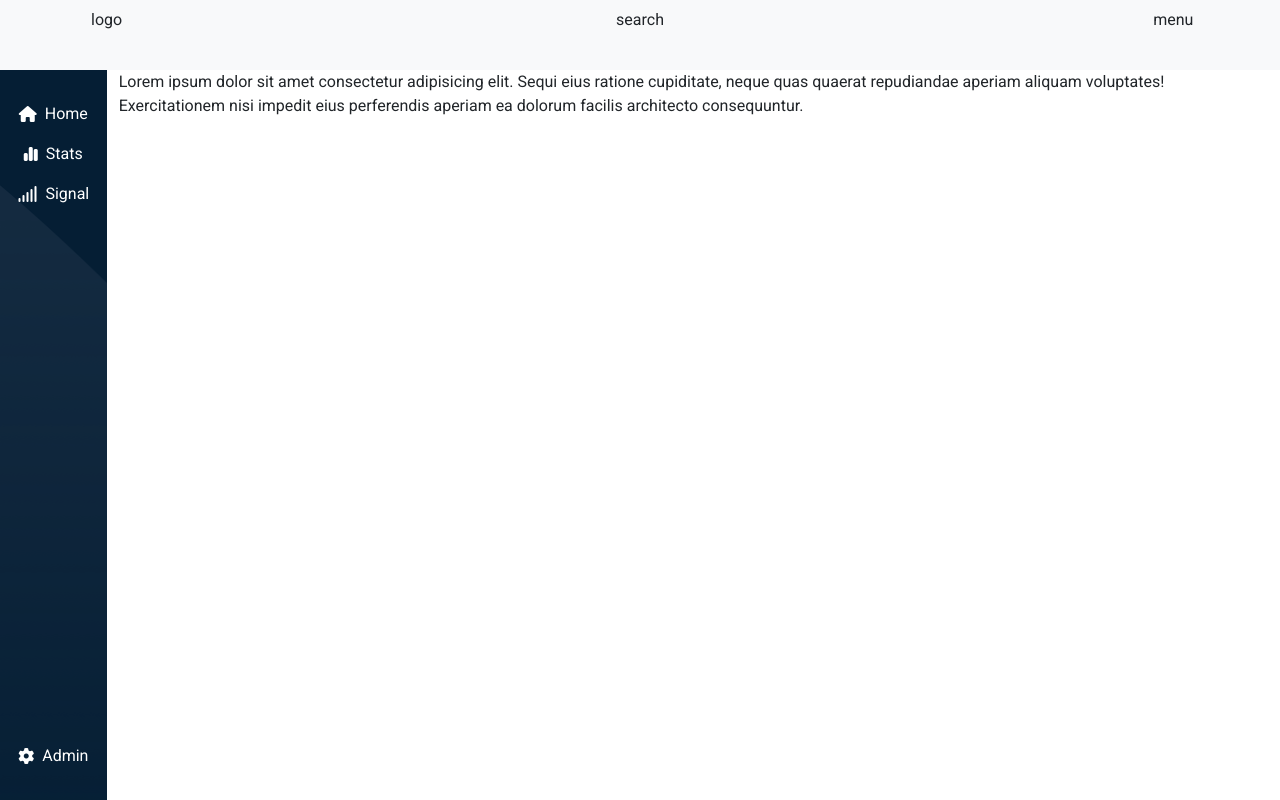
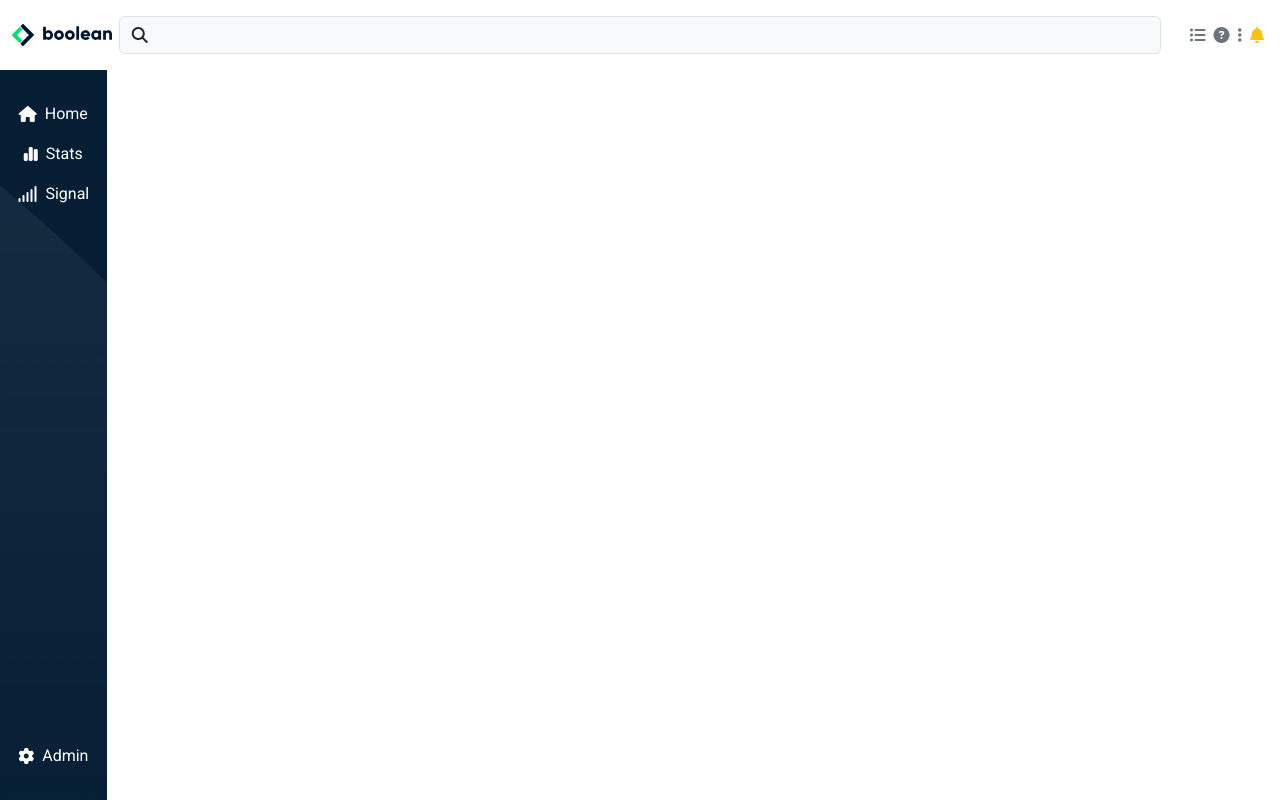
Before and after one commit to RiccardoImperato/html-css-bootstrap-dashboard, a plain HTML site: page index.html in a window 1280 px wide. Drawn offline with nearby package versions, Linux system fonts and the light colour scheme.

Commit message:
feat: topbar

```diff
--- a/css/style.css
+++ b/css/style.css
@@ -8,6 +8,16 @@
 
 header {
     height: 4.375rem;
+}
+
+#topbar img {
+    width: 100%;
+    min-width: 2.5rem;
+}
+
+#topbar img:last-child {
+    width: 100%;
+    min-width: 6.25rem;
 }
 
 /*/ Header */
@@ -23,6 +33,8 @@ nav {
 }
 
 #sidebar {
+    max-width: 9.375rem;
+    min-width: 4.375rem;
     background-color: #051e34;
     background-image: url(../img/sidebar-bg.png);
 }
--- a/index.html
+++ b/index.html
@@ -22,16 +22,28 @@
 
 <body>
     <!-- Header -->
-    <header class="container-fluid bg-light py-2 text-center position-sticky start-0 top-0 end-0">
-        <div class="row">
-            <div class="col-2">
-                logo
+    <header class="container-fluid sticky-top bg-white py-3" id="topbar">
+        <div class="row align-items-center justify-content-between">
+            <div class="col-1">
+                <img src="./img/mobile-logo.png" alt="Logo-small" class="d-block d-lg-none">
+                <img src="./img/logo.svg" alt="Logo" class="d-none d-lg-block">
             </div>
-            <div class="col-8">
-                search
+            <div class="col-10">
+                <div class="input-group">
+                    <button class="input-group-text" id="inputGroup-sizing-default">
+                        <i class="fa-solid fa-magnifying-glass"></i>
+                    </button>
+                    <input type="text" class="form-control border-start-0 bg-body-tertiary"
+                        aria-label="Sizing example input" aria-describedby="inputGroup-sizing-default">
+                </div>
             </div>
-            <div class="col-2">
-                menu
+            <div class="col-1">
+                <div class="d-flex justify-content-around">
+                    <i class="fa-solid fa-list-ul d-none d-lg-block text-secondary"></i>
+                    <i class="fa-solid fa-circle-question d-none d-lg-block text-secondary"></i>
+                    <i class="fa-solid fa-ellipsis-vertical d-none d-lg-block text-secondary"></i>
+                    <i class="fa-solid fa-bell text-warning"></i>
+                </div>
             </div>
         </div>
     </header>
@@ -60,10 +72,7 @@
                 </div>
             </div>
             <div class="col">
-                Lorem ipsum dolor sit amet consectetur adipisicing elit. Sequi eius ratione cupiditate, neque quas
-                quaerat
-                repudiandae aperiam aliquam voluptates! Exercitationem nisi impedit eius perferendis aperiam ea dolorum
-                facilis architecto consequuntur.
+
             </div>
         </nav>
 
```
Also changed, not shown: img/logo.svg (added).
